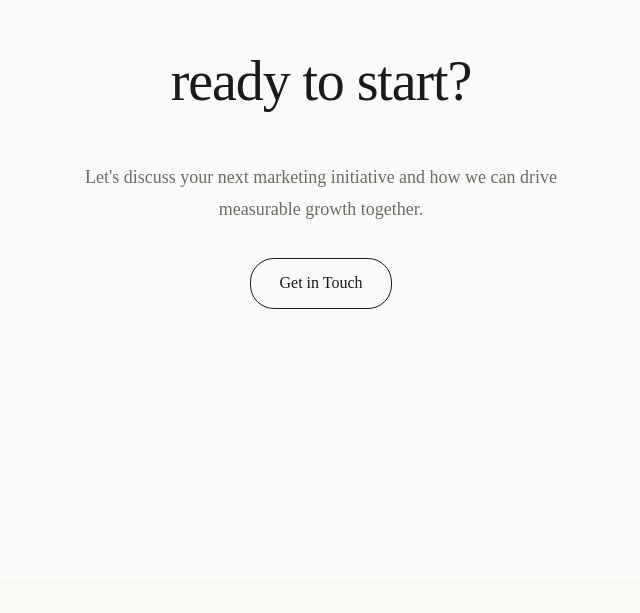
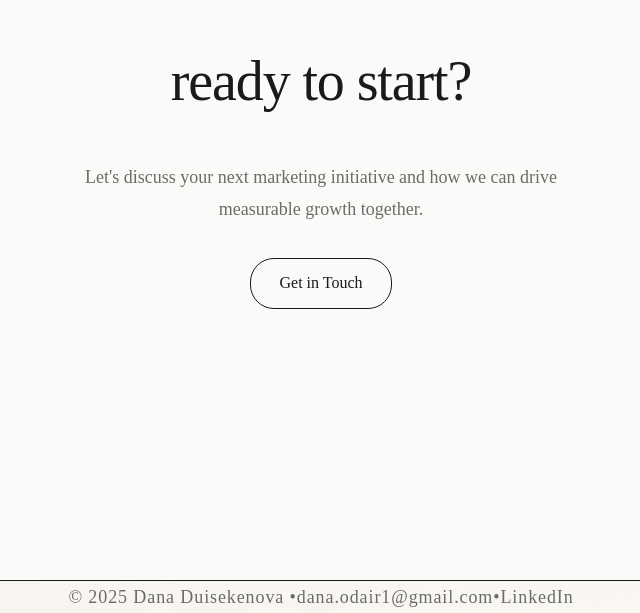
Before and after one commit to deelyara/danas-site, a Next.js app: page / in a window 1280 px wide. Shown: the part 2190-2803 px from the top of the page, without its empty margins (319-959 px from the left). Before the commit the page ends 2770 px from the top, so only its background shows below. Built offline with nearby package versions, Linux system fonts and the light colour scheme.

Commit message:
Initial commit of portfolio website

```diff
--- a/app/layout.tsx
+++ b/app/layout.tsx
@@ -77,6 +77,30 @@ export default function RootLayout({
           <main className="relative z-10">
             {children}
           </main>
+          <footer className="relative z-10 border-t border-primary/5 bg-background">
+            <div className="container mx-auto px-6 py-12">
+              <div className="text-center">
+                <p className="text-[13px] font-light text-secondary tracking-wider">
+                  © 2025 Dana Duisekenova •
+                  <a
+                    href="mailto:dana.odair1@gmail.com"
+                    className="hover:text-primary transition-colors duration-300 ml-1"
+                  >
+                    dana.odair1@gmail.com
+                  </a>
+                  <span className="mx-2">•</span>
+                  <a
+                    href="https://www.linkedin.com/in/dana-duisekenova-22b327194/"
+                    target="_blank"
+                    rel="noopener noreferrer"
+                    className="hover:text-primary transition-colors duration-300"
+                  >
+                    LinkedIn
+                  </a>
+                </p>
+              </div>
+            </div>
+          </footer>
         </ErrorBoundary>
       </body>
     </html>
```
